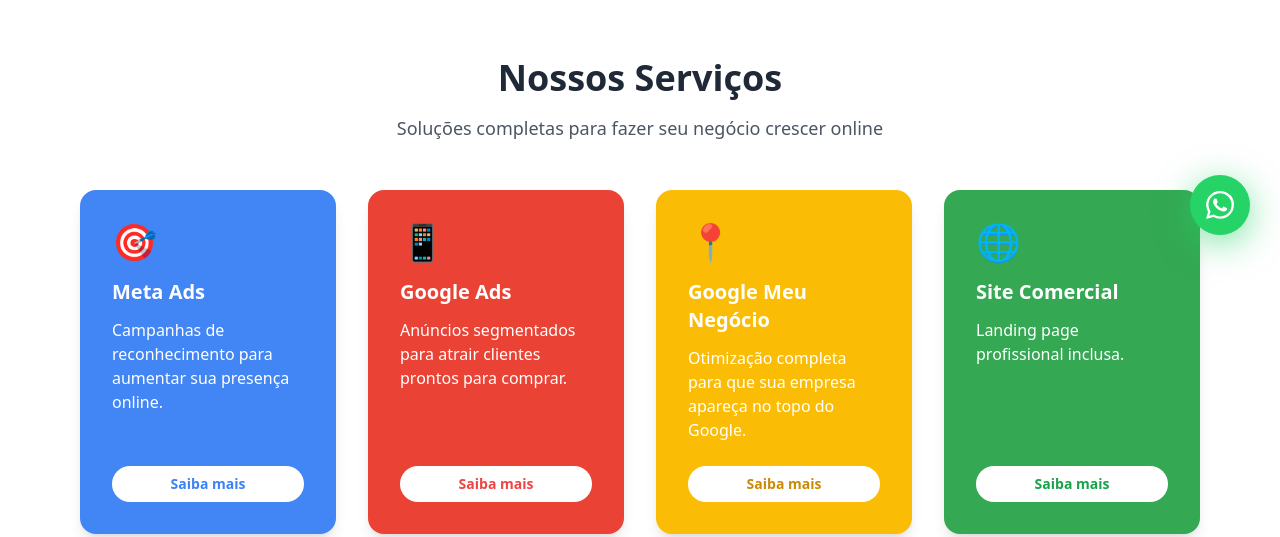
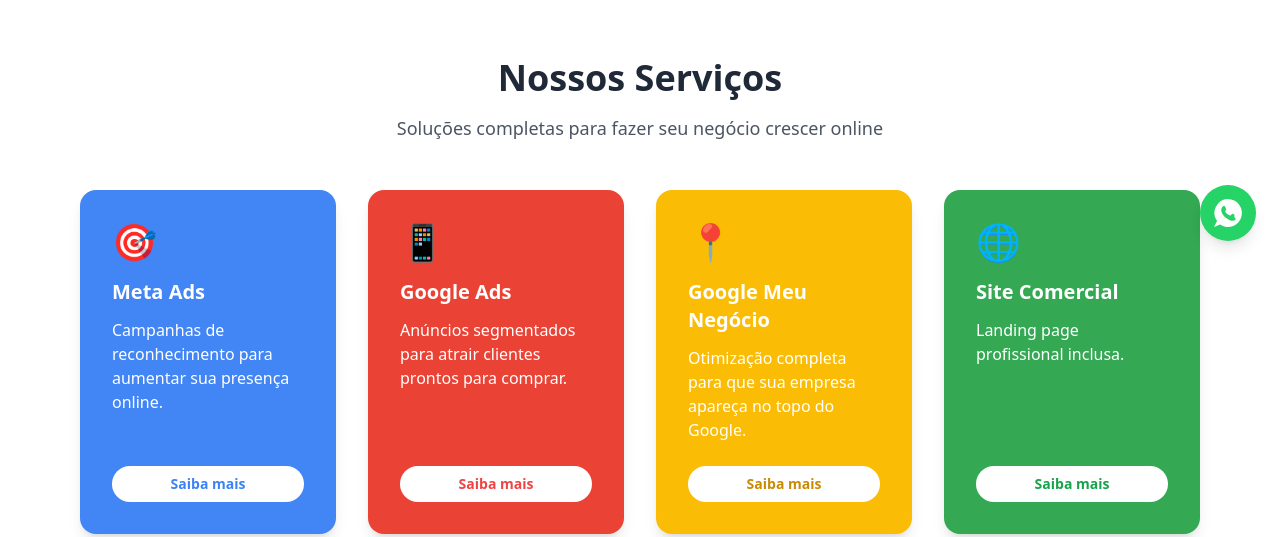
Before and after one commit to rodrigoi3/i3-LP, a plain HTML site: page index.html in a window 1280 px wide. Shown: the part 535-1072 px from the top of the page. Drawn offline with nearby package versions, Linux system fonts and the light colour scheme.

Commit message:
Update index.html

```diff
--- a/index.html
+++ b/index.html
@@ -510,16 +510,15 @@
 
   <!-- Botão Flutuante WhatsApp -->
   <a href="https://wa.me/5519989216781?text=Ol%C3%A1%21%20Vim%20pelo%20site%20da%20i3digital%20e%20gostaria%20de%20conversar%20sobre%20marketing%20digital%20para%20meu%20neg%C3%B3cio.%20Quando%20podemos%20falar%3F"
-     class="whatsapp-float"
-     aria-label="Fale Conosco pelo WhatsApp"
-     role="button" target="_blank">
-    <svg xmlns="http://www.w3.org/2000/svg"
-         fill="white"
-         viewBox="0 0 24 24"
-         width="28"
-         height="28"
-         aria-hidden="true">
-      <path d="M17.472 14.382c-.297-.149-1.758-.867-2.03-.967-.273-.099-.471-.148-.67.15-.197.297-.767.966-.94 1.164-.173.199-.347.223-.644.075-.297-.15-1.255-.463-2.39-1.475-.883-.788-1.48-1.761-1.653-2.059-.173-.297-.018-.458.13-.606.134-.133.298-.347.446-.52.149-.174.198-.298.298-.497.099-.198.05-.371-.025-.52-.075-.149-.669-1.612-.916-2.207-.242-.579-.487-.5-.669-.51-.173-.008-.371-.01-.57-.01-.198 0-.52.074-.792.372-.272.297-1.04 1.016-1.04 2.479 0 1.462 1.065 2.875 1.213 3.074.149.198 2.096 3.2 5.077 4.487.709.306 1.262.489 1.694.625.712.227 1.36.195 1.871.118.571-.085 1.758-.719 2.006-1.413.248-.694.248-1.289.173-1.413-.074-.124-.272-.198-.57-.347m-5.421 7.403h-.004a9.87 9.87 0 01-5.031-1.378l-.361-.214-3.741.982.998-3.648-.235-.374a9.86 9.86 0 01-1.51-5.26c.001-5.45 4.436-9.884 9.888-9.884 2.64 0 5.122 1.03 6.988 2.898a9.825 9.825 0 012.893 6.994c-.003 5.45-4.437 9.884-9.885 9.884m8.413-18.297A11.815 11.815 0 0012.05 0C5.495 0 .16 5.335.157 11.892c0 2.096.547 4.142 1.588 5.945L.057 24l6.305-1.654a11.882 11.882 0 005.683 1.448h.005c6.554 0 11.89-5.335 11.893-11.893A11.821 11.821 0 0020.885 3.488"/>
+    target="_blank"
+    rel="noopener noreferrer"
+    class="fixed bottom-6 right-6 z-50 bg-[#25D366] hover:bg-[#1EBE5D] text-white w-14 h-14 flex items-center justify-center rounded-full shadow-lg transition-transform duration-300 hover:scale-110"
+    aria-label="Fale conosco no WhatsApp"
+    >
+    <svg xmlns="http://www.w3.org/2000/svg" class="w-7 h-7" fill="currentColor" viewBox="0 0 24 24">
+      <path
+        d="M12 0a12 12 0 00-9.42 18.94L0 24l5.2-2.05A12 12 0 1012 0zm6.62 17.18c-.27.77-1.38 1.42-1.9 1.5s-1.03.22-3.57-.75a12.12 12.12 0 01-4.46-3.2 9.4 9.4 0 01-2-3.1c-.05-.12-.48-1.17-.48-2.23a4.3 4.3 0 011.4-3.23A1.54 1.54 0 018.4 6c.18 0 .35.01.5.01.16.01.38-.06.59.45.23.56.77 1.93.84 2.07.07.15.1.34.02.55-.08.2-.12.32-.23.5s-.26.39-.38.53c-.13.13-.27.27-.12.54a8.28 8.28 0 001.46 1.92 8.8 8.8 0 002.65 1.54c.3.13.48.11.66-.07.2-.21.75-.85.95-1.15s.4-.25.67-.15.9.43 1.05.51c.15.07.38.17.45.27.06.1.06.79-.2 1.56z"
+      />
     </svg>
   </a>
 
```
